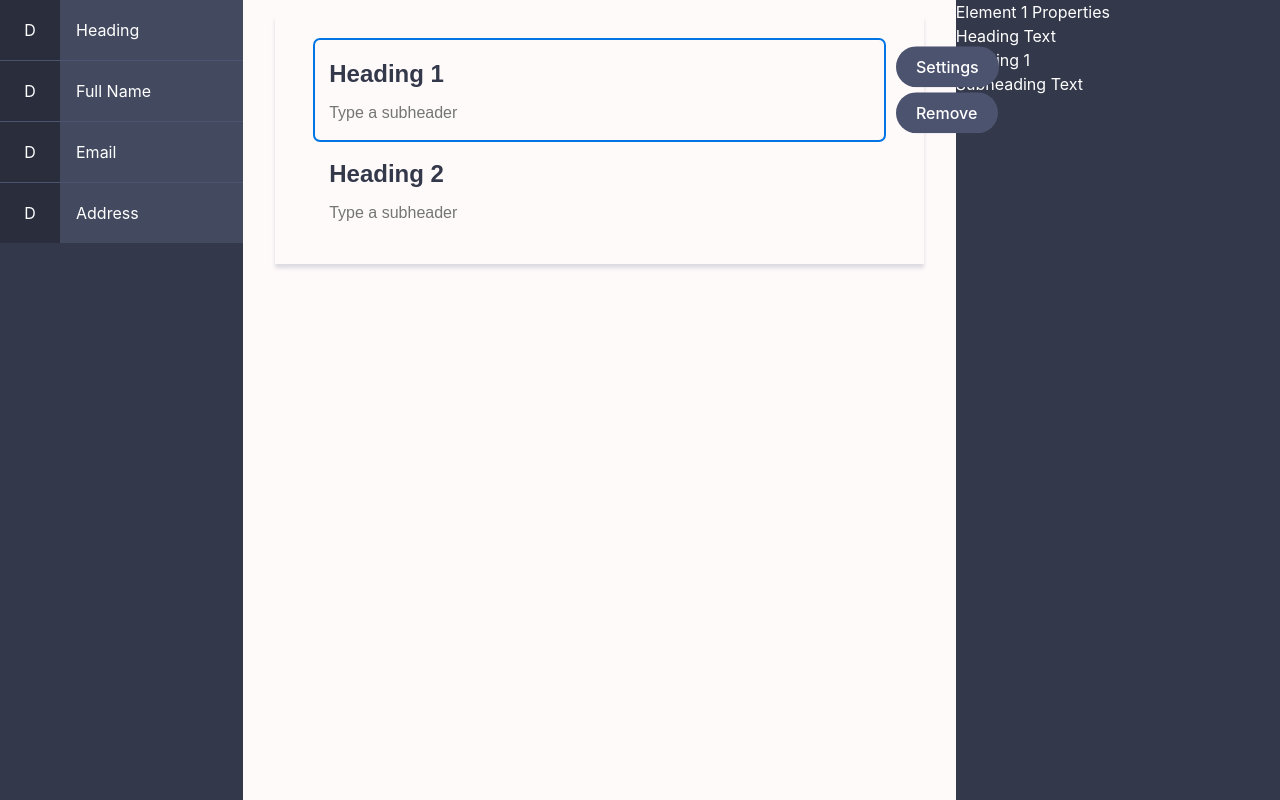
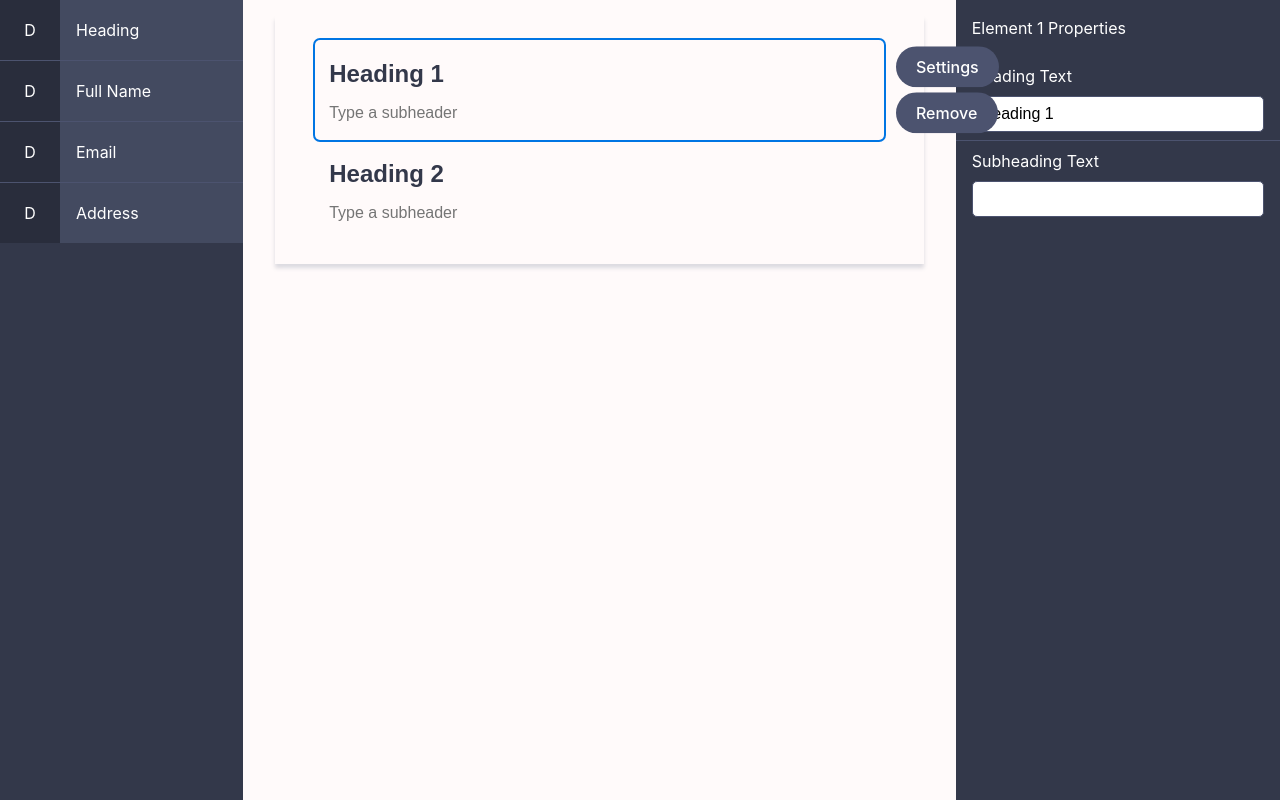
Before and after one commit to uddiptagogoi2000/formatic-frontend, a React (Vite) app: page / in a window 1280 px wide. Both pictures are taken after a click on the element 599 px from the left and 90 px from the top of the page. Built offline with nearby package versions, Linux system fonts and the light colour scheme.

Commit message:
Refactor BuilderLayout and add styles to it (basic styles)

```diff
--- a/src/contexts/apptypes.tsx
+++ b/src/contexts/apptypes.tsx
@@ -123,7 +123,7 @@ interface BaseProperty {
   category: string;
 }
 
-interface TextProperty extends BaseProperty {
+export interface TextProperty extends BaseProperty {
   type: "text";
   value: string;
 }
--- a/src/layouts/BuilderLayout/index.tsx
+++ b/src/layouts/BuilderLayout/index.tsx
@@ -1,4 +1,5 @@
 import HeadingElement from "../../components/elements/HeadingElement";
+import { Element, Property } from "../../contexts/apptypes";
 import {
   FormContextProvider,
   useFormContext,
@@ -27,18 +28,22 @@ const FormContainer = () => {
 };
 
 const PropertiesContainer = () => {
-  const { state } = useFormContext();
+  const { state, onUpdateElement } = useFormContext();
 
-  function findElementById(elementId: number) {
+  function findElementById(elementId: number): Element | undefined {
     return state.form.pages
       .flatMap((page) => page.elements)
       .find((element) => element.id === elementId);
   }
 
-  let properties = null;
-  let element = null;
+  let properties: Property[] | undefined = undefined;
+  let element: Element | undefined;
+
   if (state.selectedElementId !== null) {
     element = findElementById(state.selectedElementId);
+    if (!element) {
+      throw new Error("Element not found");
+    }
     properties = element?.properties;
   }
 
@@ -46,26 +51,46 @@ const PropertiesContainer = () => {
 
   return (
     <div className='builder-layout__prop-container'>
-      <div>
+      <div className='builder-layout__prop-container__header'>
         {properties == null
           ? "No properties to display"
           : `${element?.name} Properties`}
       </div>
-      <div>
-        {properties == null
+      <ul className='builder-layout__prop-container__list'>
+        {element == null || properties == null
           ? noPropertiesDisplay
-          : properties.map((property) => {
+          : properties.map((property, index) => {
+              let item: JSX.Element;
+
               switch (property.type) {
-                case "text":
-                  return (
-                    <div key={property.id}>
-                      <div>{property.name}</div>
-                      <div>{property.value}</div>
+                case "text": {
+                  item = (
+                    <div
+                      key={property.id}
+                      className='property--text form-group'
+                    >
+                      <label htmlFor={`${property.id}`}>{property.name}</label>
+                      <input
+                        type='text'
+                        id={`${property.id}`}
+                        value={property.value}
+                        onChange={(e) => {
+                          const pageId = element.pageId;
+                          const elementId = element.id;
+
+                          onUpdateElement(pageId, elementId, {
+                            ...property,
+                            value: e.target.value,
+                          });
+                        }}
+                      />
                     </div>
                   );
+                  break;
+                }
 
                 case "text-group": {
-                  return (
+                  item = (
                     <div key={property.id}>
                       <div>{property.name}</div>
                       {property.fields.map((field) => (
@@ -76,14 +101,24 @@ const PropertiesContainer = () => {
                       ))}
                     </div>
                   );
+                  break;
                 }
 
                 default: {
                   throw new Error("Unknown property type");
                 }
               }
+
+              return (
+                <li
+                  className='builder-layout__prop-container__list__item'
+                  key={index}
+                >
+                  {item}
+                </li>
+              );
             })}
-      </div>
+      </ul>
     </div>
   );
 };
--- a/src/layouts/BuilderLayout/styles.css
+++ b/src/layouts/BuilderLayout/styles.css
@@ -64,6 +64,20 @@
 
   .builder-layout__prop-container {
     flex: 2;
+
+    .builder-layout__prop-container__header {
+      padding: 1rem;
+    }
+
+    .builder-layout__prop-container__list {
+      /* todo */
+      overflow-y: auto;
+      /* todo */
+      .builder-layout__prop-container__list__item
+        + .builder-layout__prop-container__list__item {
+        border-top: 1px solid var(--medium);
+      }
+    }
   }
 
   .builder-layout__elem-container,
@@ -74,9 +88,19 @@
 }
 
 .editable {
+  /* --value: attr(data-value); */
+
   &:focus-within {
     outline: none;
   }
+
+  /* &:not(var(--value)) {
+    &::after {
+      content: attr(data-placeholder);
+      opacity: 0.5;
+      color: inherit;
+    }
+  } */
 
   &.inlineEditEmpty::after {
     content: attr(data-placeholder);
@@ -84,3 +108,21 @@
     color: inherit;
   }
 }
+
+.property,
+.property--text {
+  input[type="text"] {
+    width: 100%;
+    padding: 0.5rem;
+    border: 1px solid var(--medium);
+    border-radius: 5px;
+    font-size: inherit;
+  }
+}
+
+.form-group {
+  display: flex;
+  flex-direction: column;
+  gap: 0.5rem;
+  padding: 0.5rem 1rem;
+}
```
Also changed, not shown: src/main.tsx (+7 -7 lines).
